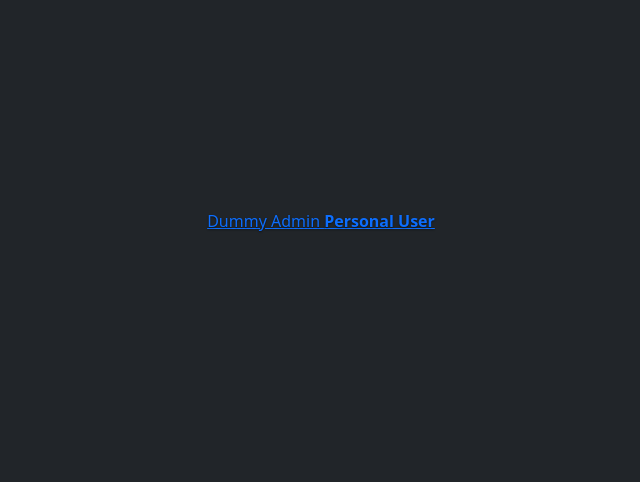
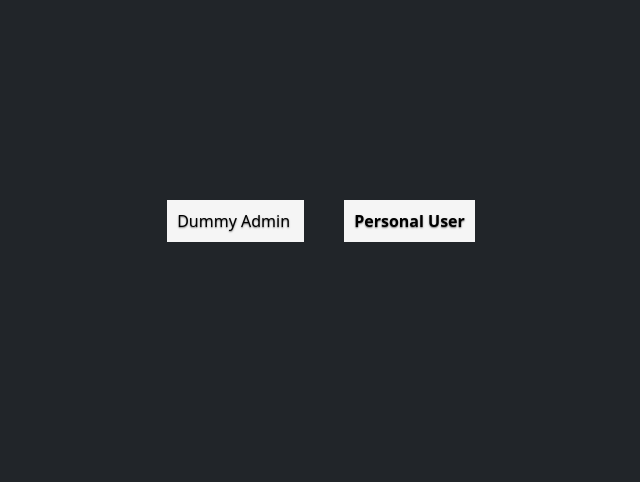
Before and after one commit to iamunik/Loan-validation, a Flask app: page /validate in a window 1280 px wide. Shown: the part 177-659 px from the top of the page, without its empty margins (319-959 px from the left). Run offline with Flask 3, Linux system fonts and the light colour scheme; parts of the project's set-up code (start-up, migrations or seed data) failed here and were passed over; some libraries are stand-ins or nearby versions.

Commit message:
Update style.css

```diff
--- a/static/css/style.css
+++ b/static/css/style.css
@@ -108,4 +108,29 @@ body {
   }
 }
 
-  /* Validation angu */
+/* Prediction text */
+.p_red_ict{
+  text-align: center;
+}
+
+.filler{
+  text-decoration: none;
+  padding: 10px;
+  color: black;
+  margin-right: 20px;
+  background-color: whitesmoke;
+}
+
+.filler2{
+  text-decoration: none;
+  padding: 10px;
+  color: black;
+  margin-left: 20px;
+  background-color: whitesmoke;
+}
+
+.filler:hover, .filler2:hover{
+  transition: all ease-in-out 0.3s;
+  background-color: rgb(110, 110, 110);
+  color: white;
+}
```
